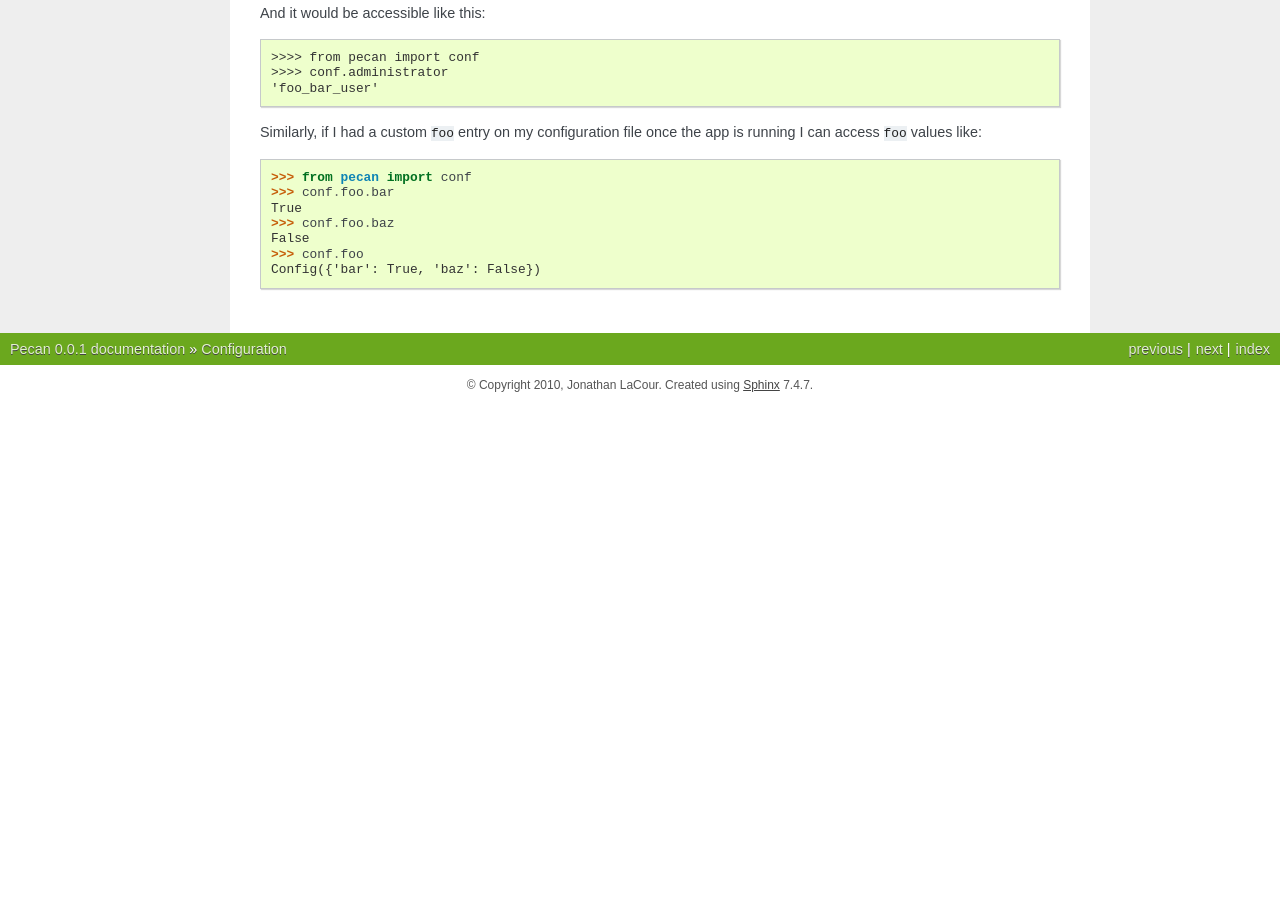
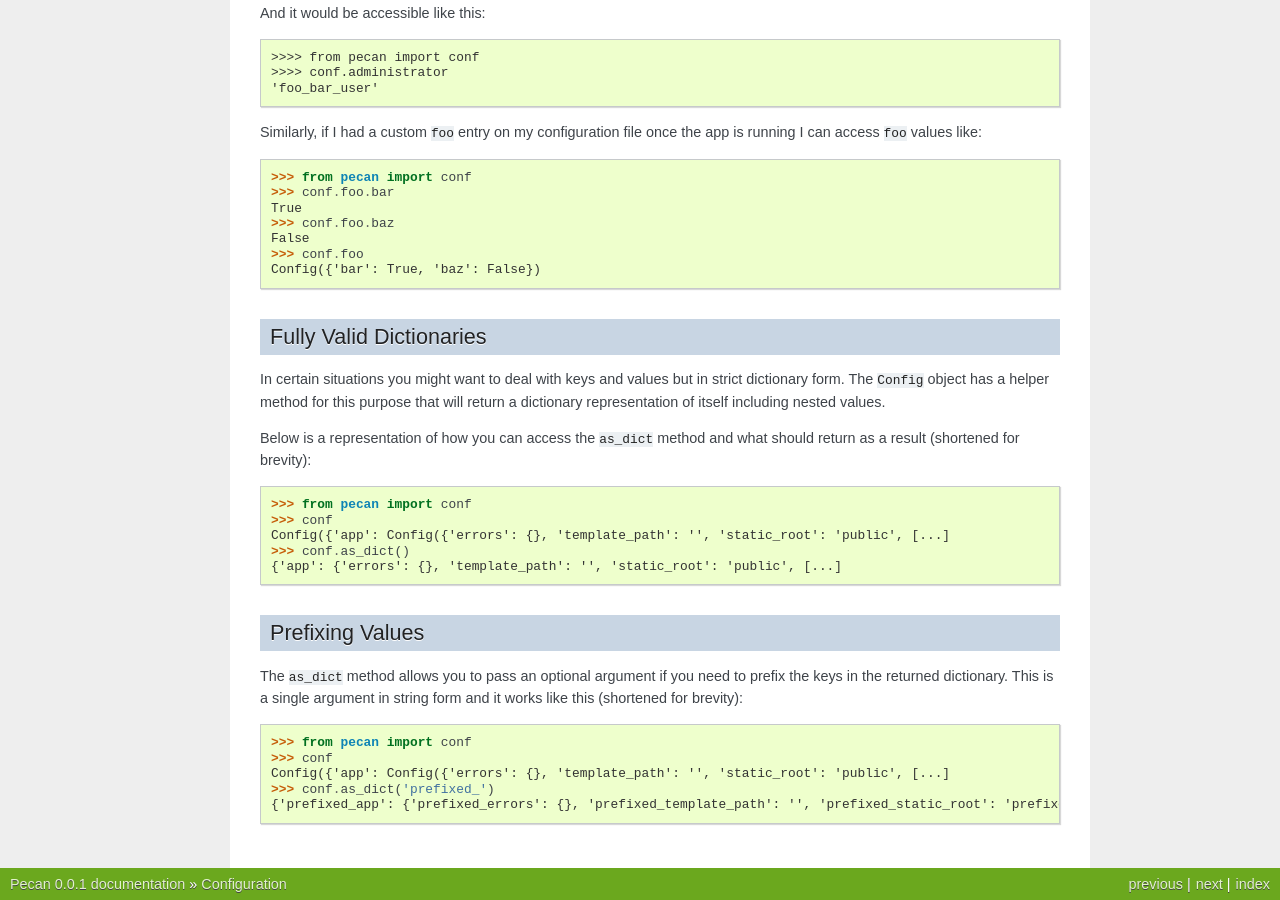
Before and after one commit to stackforge/pecan, a Sphinx documentation site: the page built from docs/source/configuration.rst, in a window 1280 px wide and 900 px high, scrolled down 2210 px. Built offline with Sphinx 7.4.7, drawn with Linux system fonts in a browser that asks for light colours; pages that are not in the unit, such as notebooks, are missing from menus; before the commit the page ends 2615 px from its top, so only the background shows below that; some of the changed text lies outside the part shown.

Commit message:
adding documentation for the prefixing

```diff
--- a/docs/source/configuration.rst
+++ b/docs/source/configuration.rst
@@ -142,3 +142,36 @@ app is running I can access ``foo`` values like::
     False
     >>> conf.foo
     Config({'bar': True, 'baz': False})
+
+
+Fully Valid Dictionaries
+------------------------
+In certain situations you might want to deal with keys and values but in strict
+dictionary form. The ``Config`` object has a helper method for this purpose
+that will return a dictionary representation of itself including nested values.
+
+Below is a representation of how you can access the ``as_dict`` method and what
+should return as a result (shortened for brevity):
+
+::
+
+    >>> from pecan import conf
+    >>> conf
+    Config({'app': Config({'errors': {}, 'template_path': '', 'static_root': 'public', [...]
+    >>> conf.as_dict()
+    {'app': {'errors': {}, 'template_path': '', 'static_root': 'public', [...]
+
+
+Prefixing Values
+----------------
+The ``as_dict`` method allows you to pass an optional argument if you need to
+prefix the keys in the returned dictionary. This is a single argument in string
+form and it works like this (shortened for brevity):
+
+::
+
+    >>> from pecan import conf
+    >>> conf
+    Config({'app': Config({'errors': {}, 'template_path': '', 'static_root': 'public', [...]
+    >>> conf.as_dict('prefixed_')
+    {'prefixed_app': {'prefixed_errors': {}, 'prefixed_template_path': '', 'prefixed_static_root': 'prefixed_public', [...]
```
